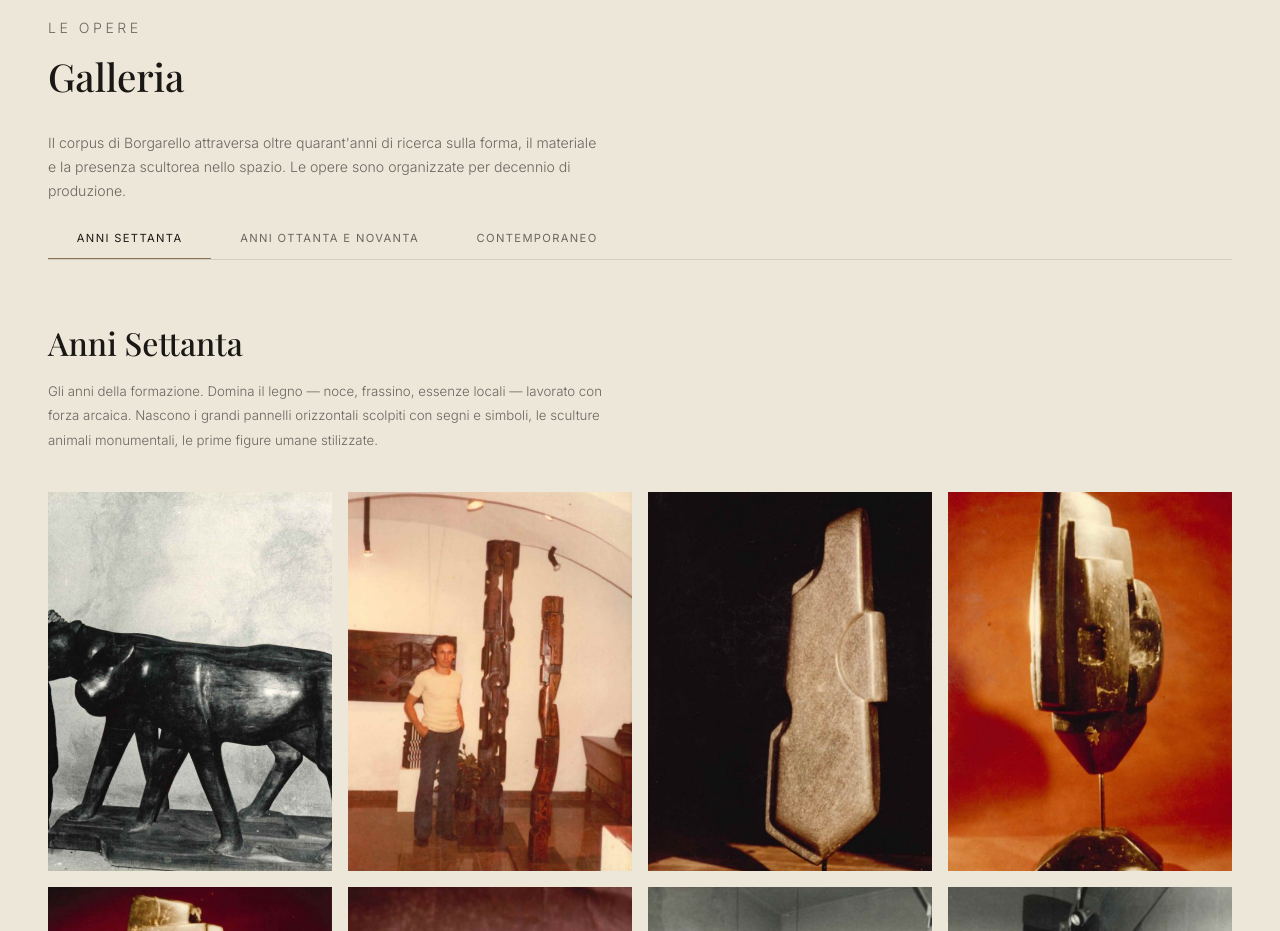
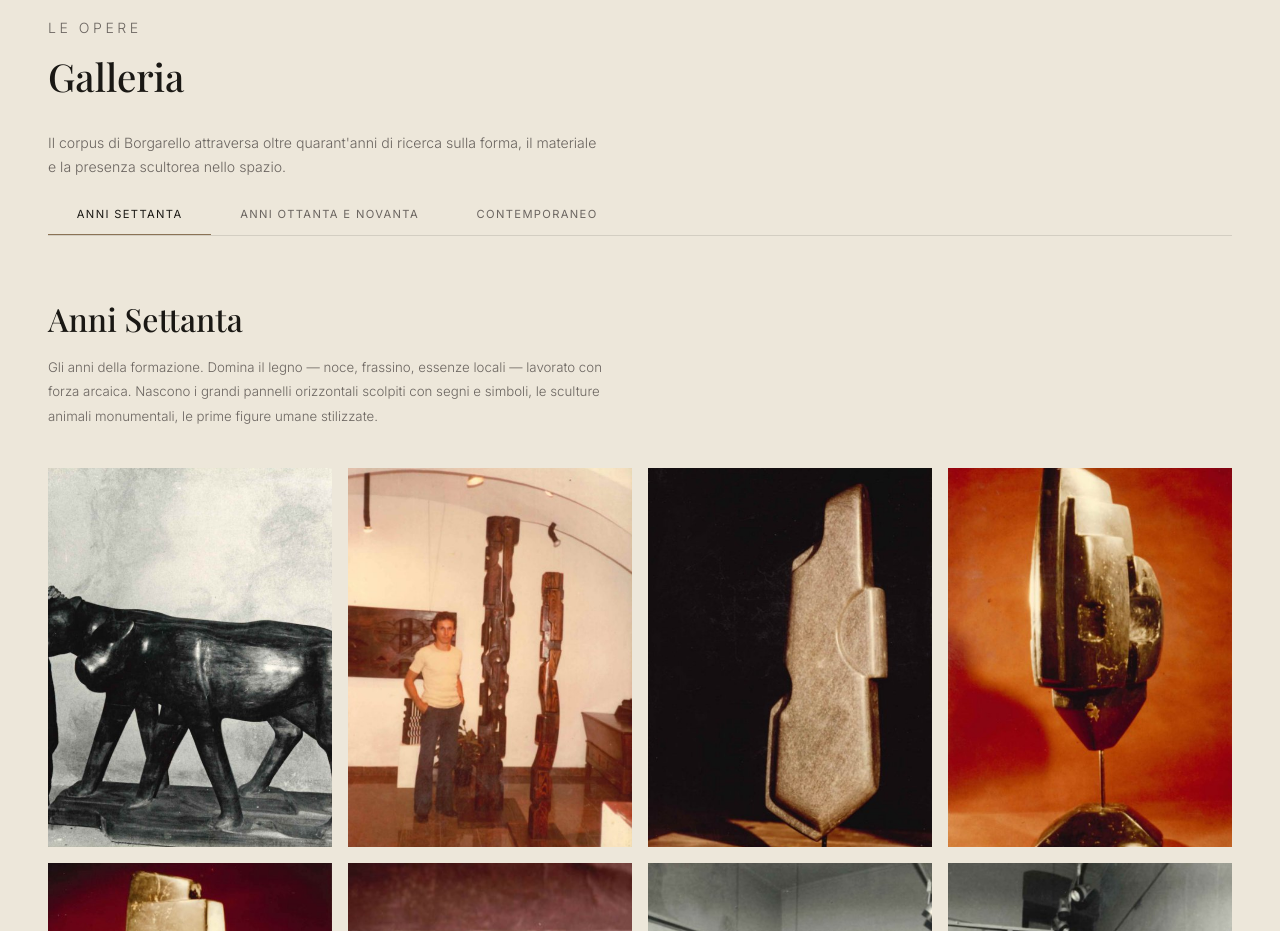
Before and after one commit to Spinna94/archiviogiovanniborgarello.com, a plain HTML site: page index.html in a window 1280 px wide. Shown: the part 880-1811 px from the top of the page. Drawn offline with nearby package versions, Linux system fonts and the light colour scheme.

Commit message:
Rimuove frase "Le opere sono organizzate per decennio di produzione"
Co-Authored-By: Claude Sonnet 4.6 <noreply@anthropic.com>

```diff
--- a/index.html
+++ b/index.html
@@ -231,7 +231,7 @@ footer .footer-logo { font-family: var(--font-display); font-size: 0.88rem; colo
   <div class="gallery-intro">
     <p class="section-label">Le opere</p>
     <h2 class="section-title">Galleria</h2>
-    <p>Il corpus di Borgarello attraversa oltre quarant'anni di ricerca sulla forma, il materiale e la presenza scultorea nello spazio. Le opere sono organizzate per decennio di produzione.</p>
+    <p>Il corpus di Borgarello attraversa oltre quarant'anni di ricerca sulla forma, il materiale e la presenza scultorea nello spazio.</p>
   </div>
   <div class="decade-nav">
     <button class="decade-btn active" data-decade="70">Anni Settanta</button>
```
